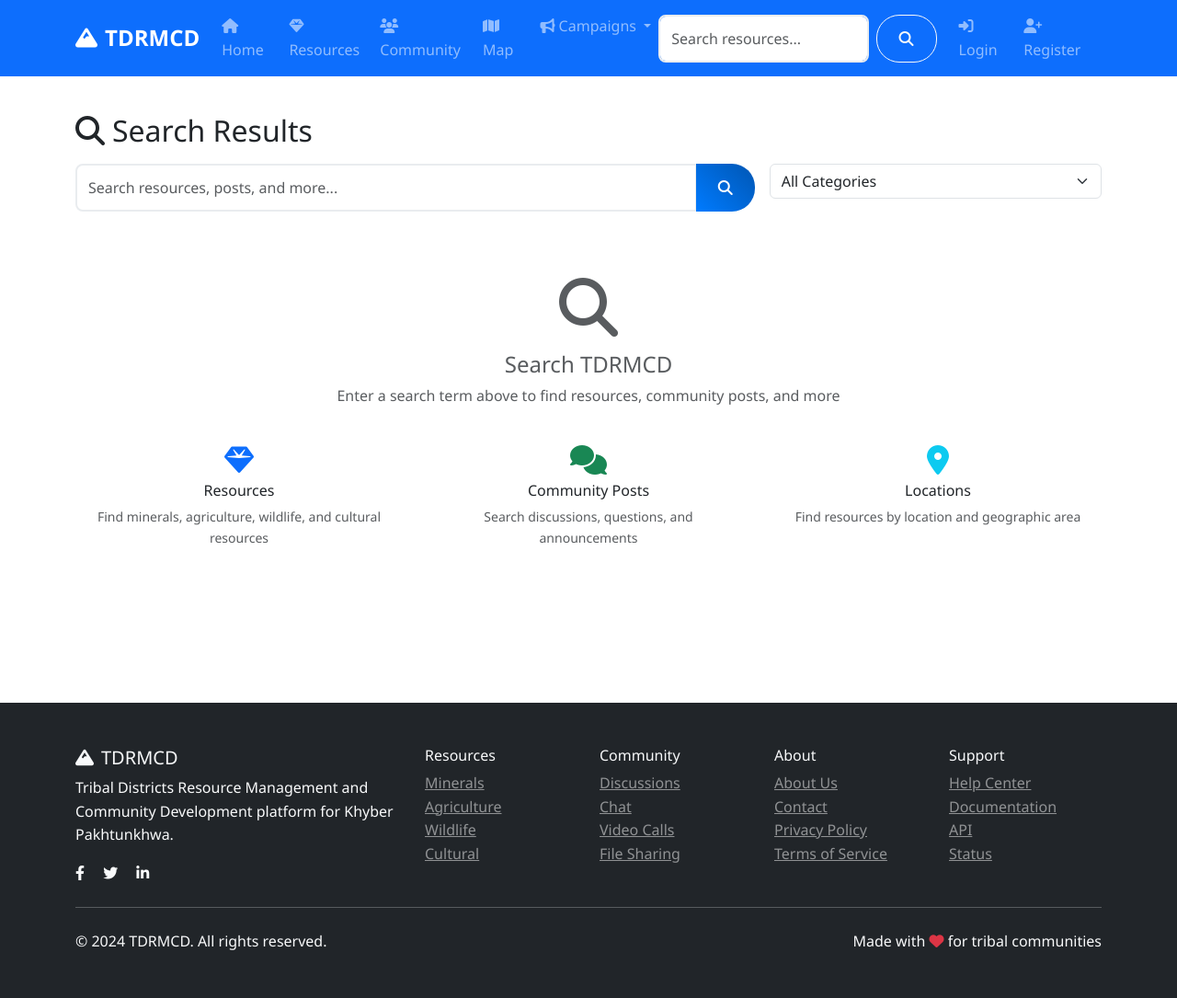
After one commit to anwar-genai/TDRMCD, a Flask app: page /search in a window 1280 px wide. The commit adds this page. Shown: the whole page at 92% size. Run offline with Flask 3, Linux system fonts and the light colour scheme; some libraries are stand-ins or nearby versions.

Commit message:
the UI changed a little

```diff
--- a/static/css/style.css
+++ b/static/css/style.css
@@ -45,6 +45,7 @@ body {
     bottom: 0;
     background: url('../images/pattern.png') repeat;
     opacity: 0.1;
+    pointer-events: none;
 }
 
 /* Cards */
@@ -77,6 +78,7 @@ body {
     padding: 0.5rem 1.5rem;
     font-weight: 500;
     transition: all 0.3s ease;
+    cursor: pointer;
 }
 
 .btn-lg {
--- a/templates/main/index.html
+++ b/templates/main/index.html
@@ -14,10 +14,10 @@
                     knowledge sharing, and collaborative development initiatives.
                 </p>
                 <div class="d-flex gap-3 flex-wrap">
-                    <a href="{{ url_for('resources.index') }}" class="btn btn-light btn-lg">
+                    <a href="/resources/" class="btn btn-light btn-lg">
                         <i class="fas fa-gem me-2"></i>Explore Resources
                     </a>
-                    <a href="{{ url_for('community.index') }}" class="btn btn-outline-light btn-lg">
+                    <a href="/community/" class="btn btn-outline-light btn-lg">
                         <i class="fas fa-users me-2"></i>Join Community
                     </a>
                 </div>
@@ -30,6 +30,7 @@
             </div>
         </div>
     </div>
+
 </section>
 
 <!-- Statistics Section -->
--- /dev/null
+++ b/templates/main/search.html
@@ -0,0 +1,281 @@
+{% extends "base.html" %}
+
+{% block title %}Search Results - TDRMCD{% endblock %}
+
+{% block content %}
+<div class="container py-4">
+    <!-- Search Header -->
+    <div class="row mb-4">
+        <div class="col-12">
+            <div class="d-flex align-items-center mb-3">
+                <h2 class="mb-0 me-3">
+                    <i class="fas fa-search me-2"></i>Search Results
+                </h2>
+                {% if query %}
+                <span class="badge bg-primary fs-6">"{{ query }}"</span>
+                {% endif %}
+            </div>
+
+            <!-- Search Form -->
+            <form class="row g-3" method="GET" action="{{ url_for('main.search') }}">
+                <div class="col-md-8">
+                    <div class="input-group">
+                        <input type="text" class="form-control" name="q"
+                               placeholder="Search resources, posts, and more..."
+                               value="{{ query }}" required>
+                        <button class="btn btn-primary" type="submit">
+                            <i class="fas fa-search"></i>
+                        </button>
+                    </div>
+                </div>
+                <div class="col-md-4">
+                    <select class="form-select" name="category">
+                        <option value="all" {% if category == 'all' %}selected{% endif %}>All Categories</option>
+                        <option value="minerals" {% if category == 'minerals' %}selected{% endif %}>Minerals</option>
+                        <option value="agriculture" {% if category == 'agriculture' %}selected{% endif %}>Agriculture</option>
+                        <option value="wildlife" {% if category == 'wildlife' %}selected{% endif %}>Wildlife</option>
+                        <option value="cultural" {% if category == 'cultural' %}selected{% endif %}>Cultural</option>
+                    </select>
+                </div>
+            </form>
+        </div>
+    </div>
+
+    {% if query %}
+        <!-- Search Results Summary -->
+        <div class="row mb-4">
+            <div class="col-12">
+                <div class="alert alert-info">
+                    <i class="fas fa-info-circle me-2"></i>
+                    Found {{ resources.total if resources else 0 }} resources and {{ posts|length }} community posts for "{{ query }}"
+                </div>
+            </div>
+        </div>
+
+        <!-- Resources Results -->
+        {% if resources and resources.items %}
+        <div class="row mb-5">
+            <div class="col-12">
+                <h4 class="fw-bold mb-3">
+                    <i class="fas fa-gem me-2"></i>Resources ({{ resources.total }})
+                </h4>
+
+                <div class="row">
+                    {% for resource in resources.items %}
+                    <div class="col-lg-4 col-md-6 mb-4">
+                        <div class="card resource-card h-100 shadow-sm">
+                            {% if resource.image_url %}
+                            <img src="{{ url_for('static', filename='uploads/' + resource.image_url) }}"
+                                 class="card-img-top" alt="{{ resource.title }}" style="height: 200px; object-fit: cover;">
+                            {% else %}
+                            <div class="card-img-top bg-light d-flex align-items-center justify-content-center" style="height: 200px;">
+                                <i class="fas fa-image fa-3x text-muted"></i>
+                            </div>
+                            {% endif %}
+
+                            <div class="card-body">
+                                <div class="d-flex justify-content-between align-items-start mb-2">
+                                    <span class="badge bg-primary">{{ resource.category.title() }}</span>
+                                    {% if resource.location %}
+                                    <small class="text-muted">
+                                        <i class="fas fa-map-marker-alt me-1"></i>{{ resource.location }}
+                                    </small>
+                                    {% endif %}
+                                </div>
+
+                                <h5 class="card-title">{{ resource.title }}</h5>
+                                <p class="card-text text-muted">
+                                    {{ resource.description[:100] }}{% if resource.description|length > 100 %}...{% endif %}
+                                </p>
+
+                                <div class="d-flex justify-content-between align-items-center">
+                                    <small class="text-muted">
+                                        By {{ resource.author.get_full_name() }}
+                                    </small>
+                                    <a href="{{ url_for('resources.detail', id=resource.id) }}" class="btn btn-sm btn-outline-primary">
+                                        View Details
+                                    </a>
+                                </div>
+                            </div>
+                        </div>
+                    </div>
+                    {% endfor %}
+                </div>
+
+                <!-- Resources Pagination -->
+                {% if resources.pages > 1 %}
+                <nav aria-label="Resources pagination" class="mt-4">
+                    <ul class="pagination justify-content-center">
+                        {% if resources.has_prev %}
+                        <li class="page-item">
+                            <a class="page-link" href="{{ url_for('main.search', q=query, category=category, page=resources.prev_num) }}">
+                                <i class="fas fa-chevron-left"></i>
+                            </a>
+                        </li>
+                        {% endif %}
+
+                        {% for p in resources.iter_pages() %}
+                            {% if p %}
+                                {% if p == resources.page %}
+                                <li class="page-item active">
+                                    <span class="page-link">{{ p }}</span>
+                                </li>
+                                {% else %}
+                                <li class="page-item">
+                                    <a class="page-link" href="{{ url_for('main.search', q=query, category=category, page=p) }}">{{ p }}</a>
+                                </li>
+                                {% endif %}
+                            {% else %}
+                            <li class="page-item disabled">
+                                <span class="page-link">...</span>
+                            </li>
+                            {% endif %}
+                        {% endfor %}
+
+                        {% if resources.has_next %}
+                        <li class="page-item">
+                            <a class="page-link" href="{{ url_for('main.search', q=query, category=category, page=resources.next_num) }}">
+                                <i class="fas fa-chevron-right"></i>
+                            </a>
+                        </li>
+                        {% endif %}
+                    </ul>
+                </nav>
+                {% endif %}
+            </div>
+        </div>
+        {% endif %}
+
+        <!-- Community Posts Results -->
+        {% if posts %}
+        <div class="row mb-5">
+            <div class="col-12">
+                <h4 class="fw-bold mb-3">
+                    <i class="fas fa-comments me-2"></i>Community Posts ({{ posts|length }})
+                </h4>
+
+                <div class="list-group">
+                    {% for post in posts %}
+                    <div class="list-group-item">
+                        <div class="d-flex w-100 justify-content-between">
+                            <h6 class="mb-1">
+                                <a href="{{ url_for('community.post_detail', id=post.id) }}" class="text-decoration-none">
+                                    {{ post.title }}
+                                </a>
+                            </h6>
+                            <small class="text-muted">{{ post.created_at.strftime('%b %d, %Y') }}</small>
+                        </div>
+                        <p class="mb-1 text-muted">
+                            {{ post.content[:150] }}{% if post.content|length > 150 %}...{% endif %}
+                        </p>
+                        <div class="d-flex justify-content-between align-items-center">
+                            <div>
+                                <span class="badge bg-secondary me-2">{{ post.category.title() }}</span>
+                                <small class="text-muted">
+                                    By {{ post.author.get_full_name() }}
+                                </small>
+                            </div>
+                            <div class="d-flex gap-3">
+                                <small class="text-muted">
+                                    <i class="fas fa-heart me-1"></i>{{ post.likes }}
+                                </small>
+                                <small class="text-muted">
+                                    <i class="fas fa-eye me-1"></i>{{ post.views }}
+                                </small>
+                            </div>
+                        </div>
+                    </div>
+                    {% endfor %}
+                </div>
+            </div>
+        </div>
+        {% endif %}
+
+        <!-- No Results -->
+        {% if not resources.items and not posts %}
+        <div class="row">
+            <div class="col-12">
+                <div class="text-center py-5">
+                    <i class="fas fa-search fa-4x text-muted mb-3"></i>
+                    <h4 class="text-muted">No results found</h4>
+                    <p class="text-muted">Try adjusting your search terms or browse our categories</p>
+                    <div class="d-flex gap-2 justify-content-center">
+                        <a href="{{ url_for('resources.index') }}" class="btn btn-primary">
+                            <i class="fas fa-gem me-2"></i>Browse Resources
+                        </a>
+                        <a href="{{ url_for('community.index') }}" class="btn btn-outline-primary">
+                            <i class="fas fa-users me-2"></i>Community
+                        </a>
+                    </div>
+                </div>
+            </div>
+        </div>
+        {% endif %}
+
+    {% else %}
+        <!-- No Search Query -->
+        <div class="row">
+            <div class="col-12">
+                <div class="text-center py-5">
+                    <i class="fas fa-search fa-4x text-muted mb-3"></i>
+                    <h4 class="text-muted">Search TDRMCD</h4>
+                    <p class="text-muted">Enter a search term above to find resources, community posts, and more</p>
+
+                    <div class="row mt-4">
+                        <div class="col-md-4 mb-3">
+                            <div class="card text-center">
+                                <div class="card-body">
+                                    <i class="fas fa-gem fa-2x text-primary mb-2"></i>
+                                    <h6>Resources</h6>
+                                    <p class="small text-muted">Find minerals, agriculture, wildlife, and cultural resources</p>
+                                </div>
+                            </div>
+                        </div>
+                        <div class="col-md-4 mb-3">
+                            <div class="card text-center">
+                                <div class="card-body">
+                                    <i class="fas fa-comments fa-2x text-success mb-2"></i>
+                                    <h6>Community Posts</h6>
+                                    <p class="small text-muted">Search discussions, questions, and announcements</p>
+                                </div>
+                            </div>
+                        </div>
+                        <div class="col-md-4 mb-3">
+                            <div class="card text-center">
+                                <div class="card-body">
+                                    <i class="fas fa-map-marker-alt fa-2x text-info mb-2"></i>
+                                    <h6>Locations</h6>
+                                    <p class="small text-muted">Find resources by location and geographic area</p>
+                                </div>
+                            </div>
+                        </div>
+                    </div>
+                </div>
+            </div>
+        </div>
+    {% endif %}
+</div>
+{% endblock %}
+
+{% block extra_css %}
+<style>
+.resource-card {
+    transition: transform 0.3s ease, box-shadow 0.3s ease;
+}
+
+.resource-card:hover {
+    transform: translateY(-5px);
+    box-shadow: 0 0.5rem 1rem rgba(0, 0, 0, 0.15) !important;
+}
+
+.list-group-item {
+    border-left: 4px solid transparent;
+    transition: all 0.3s ease;
+}
+
+.list-group-item:hover {
+    border-left-color: var(--bs-primary);
+    background-color: rgba(0, 123, 255, 0.05);
+}
+</style>
+{% endblock %}
```
Also changed, not shown: instance/tdrmcd.db.
